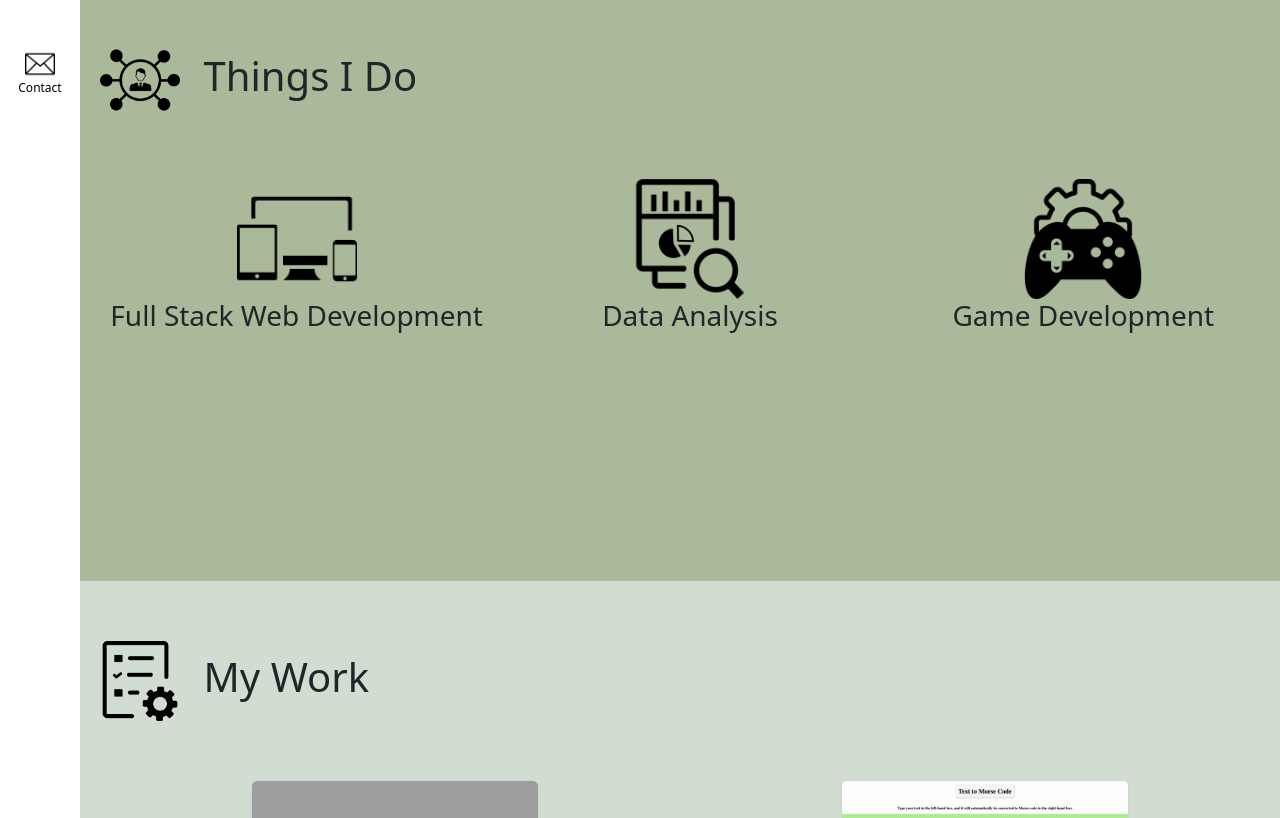
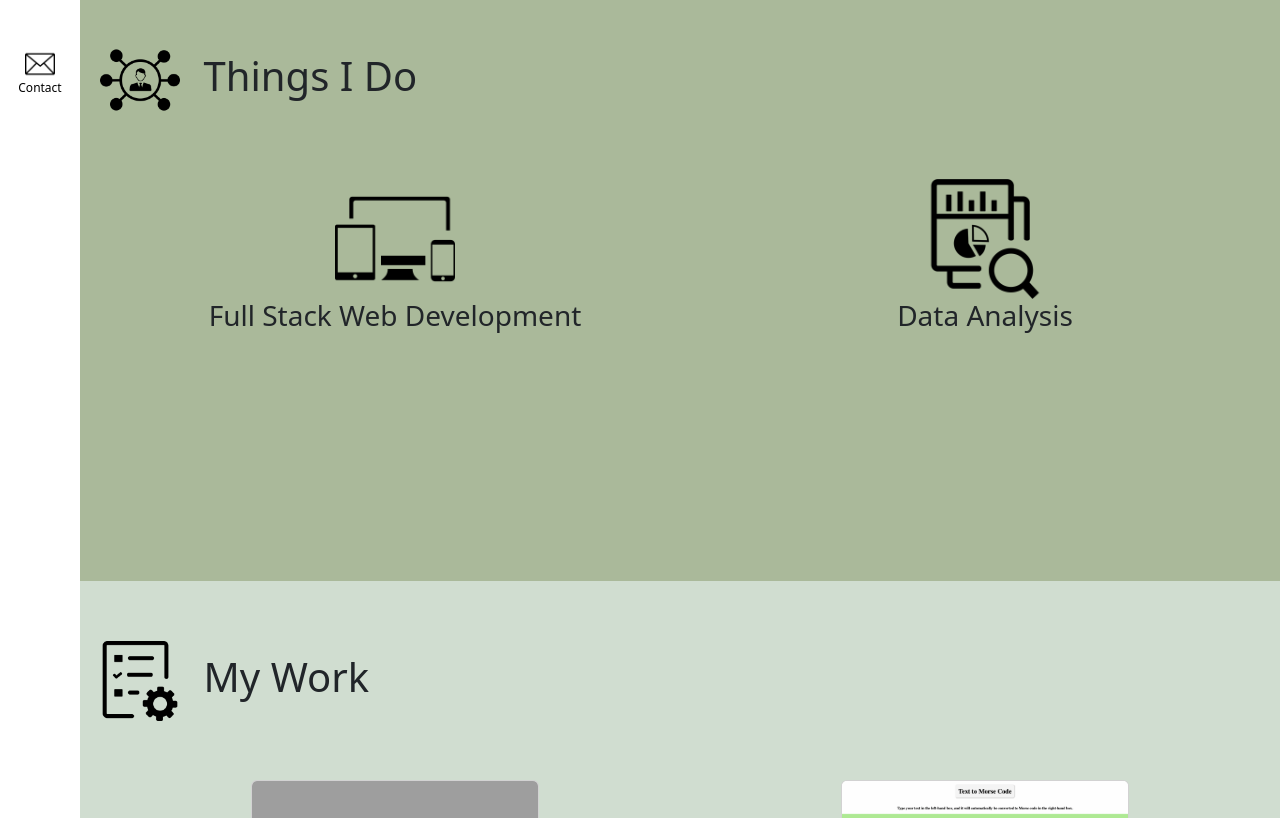
Before and after one commit to pamir-shinwari/portfolio, a Flask app: page / in a window 1280 px wide. Shown: the part 340-1158 px from the top of the page. Run offline with Flask 3, Linux system fonts and the light colour scheme; some libraries are stand-ins or nearby versions; grey boxes are pictures that could not be loaded.

```diff
--- a/main.py
+++ b/main.py
@@ -49,4 +49,4 @@ def home():
 
 
 if __name__ == '__main__':
-    app.run(debug=False)
+    app.run(debug=True)
--- a/static/styles.css
+++ b/static/styles.css
@@ -72,7 +72,7 @@ padding:5% 0 20% 20px;
 .skills-items{
 margin-top: 5%;
 display: grid;
-grid-template-columns:1fr 1fr 1fr;
+grid-template-columns:1fr 1fr;
 justify-items: center;
 
 }
--- a/templates/index.html
+++ b/templates/index.html
@@ -87,10 +87,10 @@
                 <img src="{{url_for('static', filename='images/data-analytics-icon.png')}}" style="width: 120px;">
                 <h3>Data Analysis</h3>
             </div>
-            <div>
+            <!--<div>
                 <img src="{{url_for('static', filename='images/game-development-icon.png')}}" style=" width: 120px;">
                 <h3>Game Development</h3>
-            </div>
+            </div>-->
         </div>
 
     </div>
@@ -144,11 +144,11 @@
 
         <div class="education-items">
 
-            <div class="institution">
+            <!--<div class="institution">
                 <h3> Harvard University</h3>
                 <span>January 2025</span>
                 <p>Certificate of Web Development</p>
-            </div>
+            </div>-->
 
             <div class="institution">
                 <h3> Nangarhar University, Afghanistan</h3>
```
